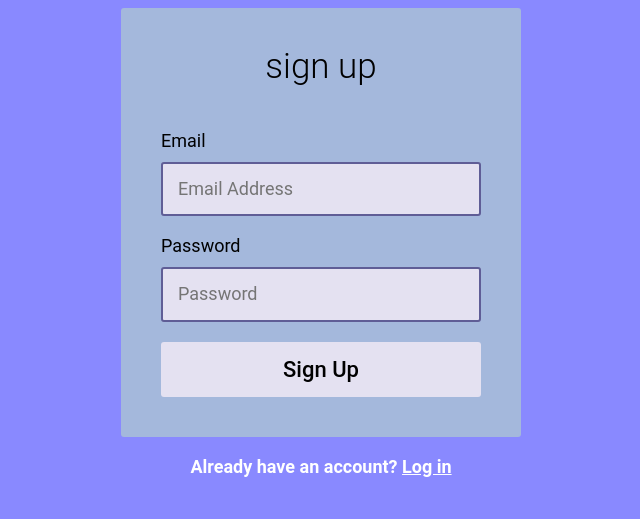
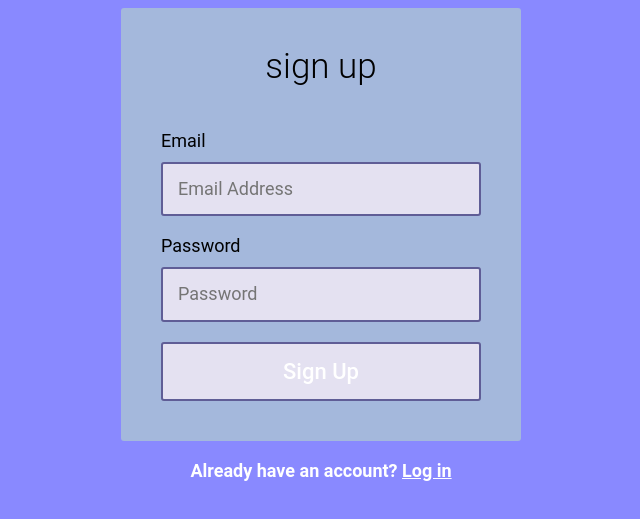
Before and after one commit to shoebkhan30/AnalogSea, a plain HTML site: page index.html in a window 1280 px wide. Shown: the part 117-636 px from the top of the page, without its empty margins (319-959 px from the left). Drawn offline with nearby package versions, Linux system fonts and the light colour scheme.

Commit message:
Update main.css

```diff
--- a/main.css
+++ b/main.css
@@ -63,9 +63,8 @@ button[type="submit"] {
  	font-size: 22px;
  	font-weight: 500;
  	text-align: center;
- 	color: black;
- 	background: #e4e1f1;
- 	border: 0;
+ 	color: white;
+ 	background: #15CD72
  	cursor: pointer;
  	margin-bottom: 0;
  }
```
